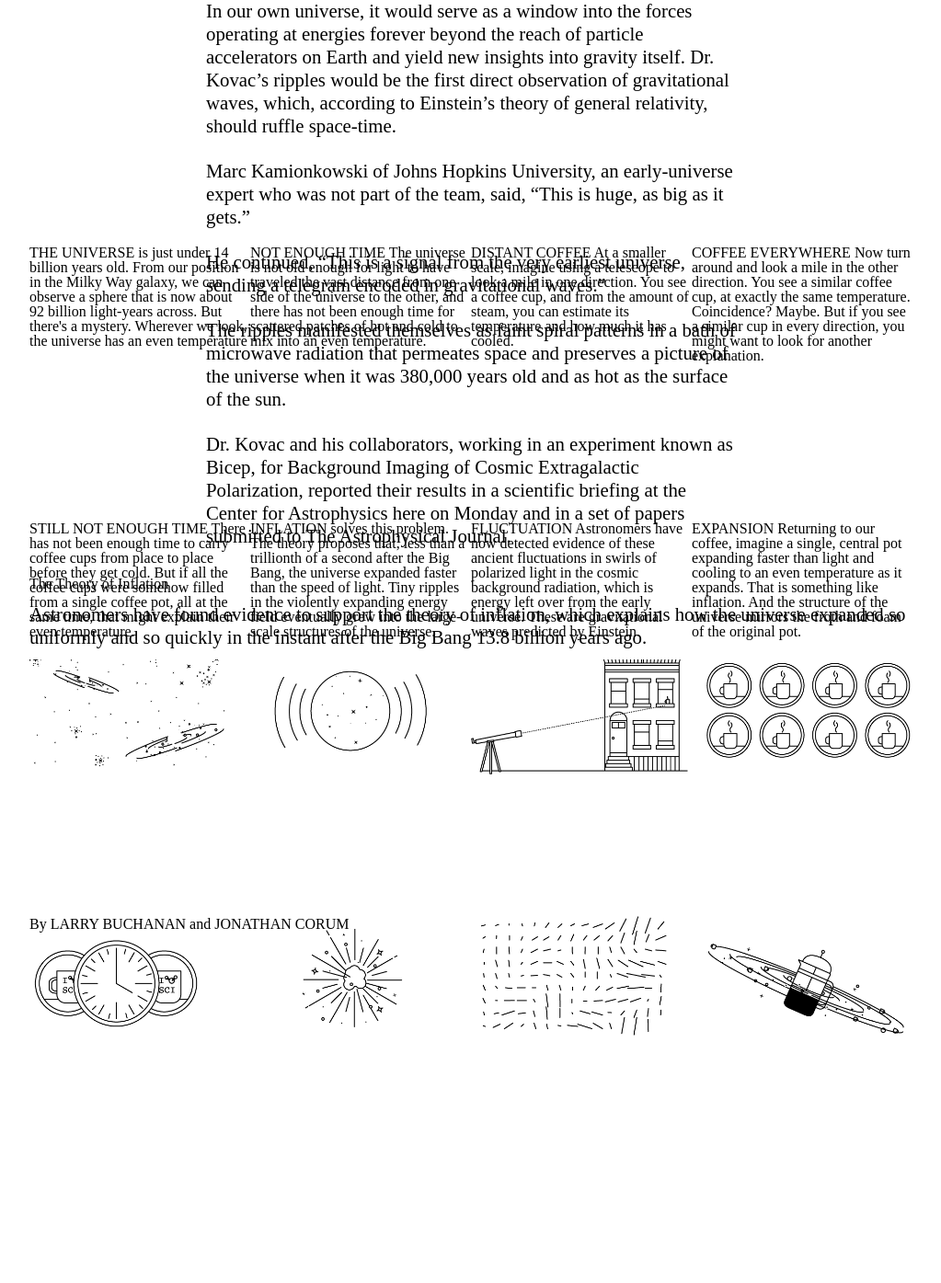
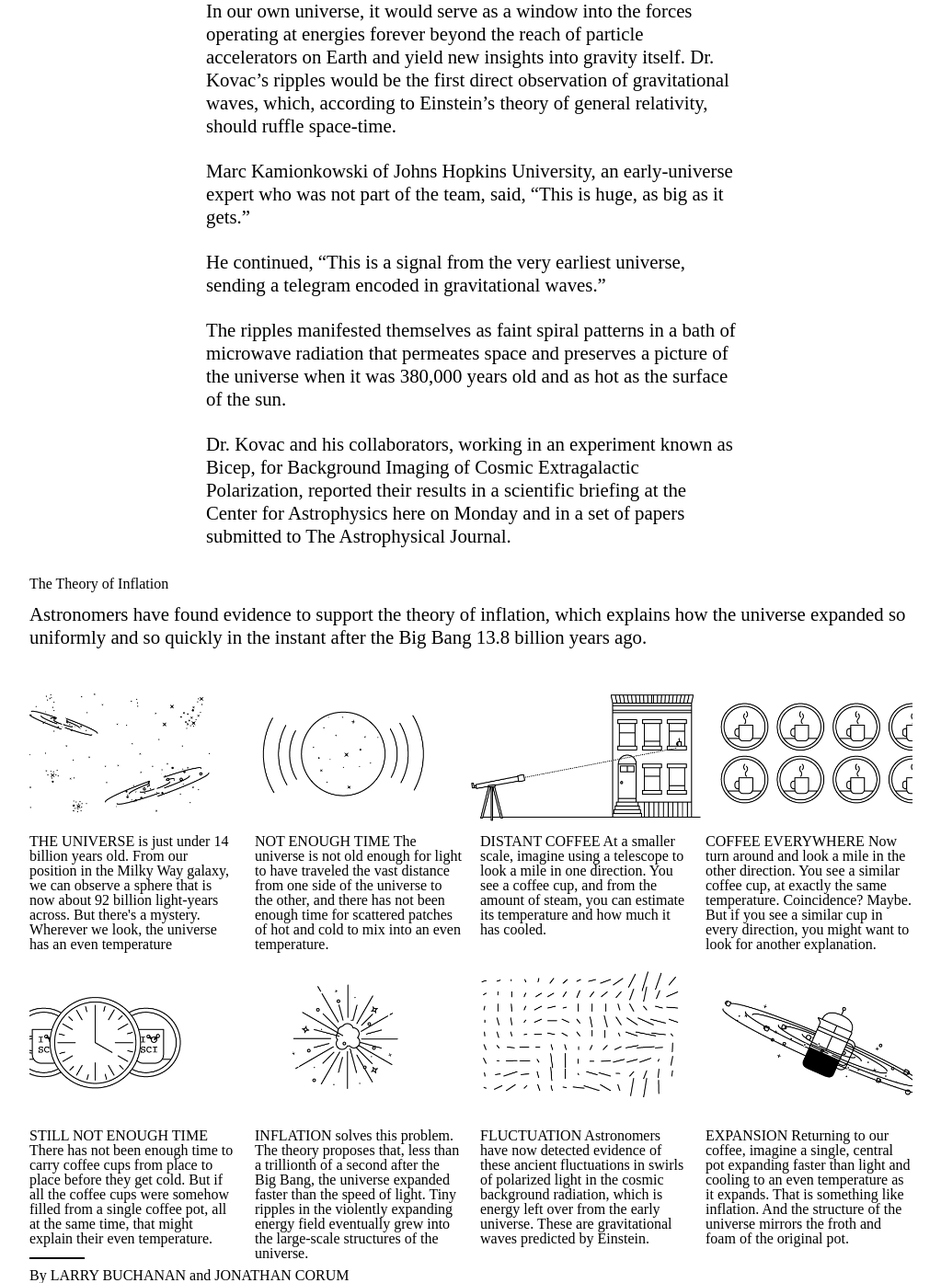
Before and after one commit to keddo/nytimes_clone, a PHP site: page / in a window 1280 px wide. Shown: the part 2209-3604 px from the top of the page at 92% size, without its empty margins (128-1151 px from the left). Before the commit the page ends 3335 px from the top, so only its background shows below. Run offline with PHP 8.4, Linux system fonts and the light colour scheme; some libraries are stand-ins or nearby versions; some web fonts are replaced.

Commit message:
complate inflation section

```diff
--- a/assets/css/main.css
+++ b/assets/css/main.css
@@ -297,12 +297,16 @@ article p strong {
   grid-template-columns: repeat(4, 1fr);
   grid-template-rows: repeat(4, 140px);
   background: url(../img/inflation-945.png) no-repeat center center/cover;
+  grid-gap: 20px;
+  margin-top: 30px;
+
 }
 
 /*.inflation-body img {
 
   grid-column: 1/5;
 }*/
+
 
 .inflation-body .inflation-footer {
   grid-column: 1/3;
@@ -313,8 +317,22 @@ article p strong {
 }
 
 .inflation-body .top {
-  bottom: 450px;
+
+  grid-row: 2;
 }
 .inflation-body .bottom {
-  bottom: 290px;
+
+  grid-row: 4;
+
 }
+.inflation-footer p::before {
+  content: "";
+  height: 1px;
+  width: 60px;
+  background-color: #000;
+  border-top: 1px solid black;
+  z-index: 222;
+  display: block;
+  margin-bottom: 10px ;
+
+}
--- a/index.html
+++ b/index.html
@@ -170,35 +170,35 @@
                </header>
                <div class="inflation-body">
                   <!-- <img src="assets/img/inflation-945.png" width="100%"> -->
-                  <div class="inflation-group top" id="u-1">
+                  <div class="inflation-group top" id="row1-u-1">
                    <p>  THE UNIVERSE  is just under 14 billion years old. From our position in the Milky Way galaxy, we can observe a sphere that is now about 92 billion light-years across. But there's a mystery. Wherever we look, the universe has an even temperature</p>
                   </div>
-                  <div class="inflation-group top" id="u-2">
+                  <div class="inflation-group top" id="row1-u-2">
                    <p>  NOT ENOUGH TIME  The universe is not old enough for light to have traveled the vast distance from one side of the universe to the other, and there has not been enough time for scattered patches of hot and cold to mix into an even temperature.</p>
                   </div>
-                  <div class="inflation-group top" id="u-3">
+                  <div class="inflation-group top" id="row1-u-3">
                    <p>  DISTANT COFFEE  At a smaller scale, imagine using a telescope to look a mile in one direction. You see a coffee cup, and from the amount of steam, you can estimate its temperature and how much it has cooled.</p>
                   </div>
-                  <div class="inflation-group top" id="u-4">
+                  <div class="inflation-group top" id="row1-u-4">
                    <p> COFFEE EVERYWHERE  Now turn around and look a mile in the other direction. You see a similar coffee cup, at exactly the same temperature. Coincidence? Maybe. But if you see a similar cup in every direction, you might want to look for another explanation.</p>
                   </div>
-                  <div class="inflation-group bottom" id="u-5">
+                  <div class="inflation-group bottom" id="row2-u-5">
                    <p> STILL NOT ENOUGH TIME  There has not been enough time to carry coffee cups from place to place before they get cold. But if all the coffee cups were somehow filled from a single coffee pot, all at the same time, that might explain their even temperature.</p>
                   </div>
-                   <div class="inflation-group bottom" id="u-6">
+                   <div class="inflation-group bottom" id="row2-u-6">
                    <p> INFLATION  solves this problem. The theory proposes that, less than a trillionth of a second after the Big Bang, the universe expanded faster than the speed of light. Tiny ripples in the violently expanding energy field eventually grew into the large-scale structures of the universe.</p>
                   </div>
-                  <div class="inflation-group bottom" id="u-7">
+                  <div class="inflation-group bottom" id="row2-u-7">
                    <p>FLUCTUATION  Astronomers have now detected evidence of these ancient fluctuations in swirls of polarized light in the cosmic background radiation, which is energy left over from the early universe. These are gravitational waves predicted by Einstein.</p>
                   </div>
-                  <div class="inflation-group bottom" id="u-8">
+                  <div class="inflation-group bottom" id="row2-u-8">
                    <p>EXPANSION  Returning to our coffee, imagine a single, central pot expanding faster than light and cooling to an even temperature as it expands. That is something like inflation. And the structure of the universe mirrors the froth and foam of the original pot.</p>
                   </div>
 
+                  </div>
                   <div class="inflation-footer">
-                      <p>By LARRY BUCHANAN and JONATHAN CORUM</p>
-                  </div>
-                  </div>
+                    <p>By LARRY BUCHANAN and JONATHAN CORUM</p>
+                </div>
                </div>
             </section>
 
```
